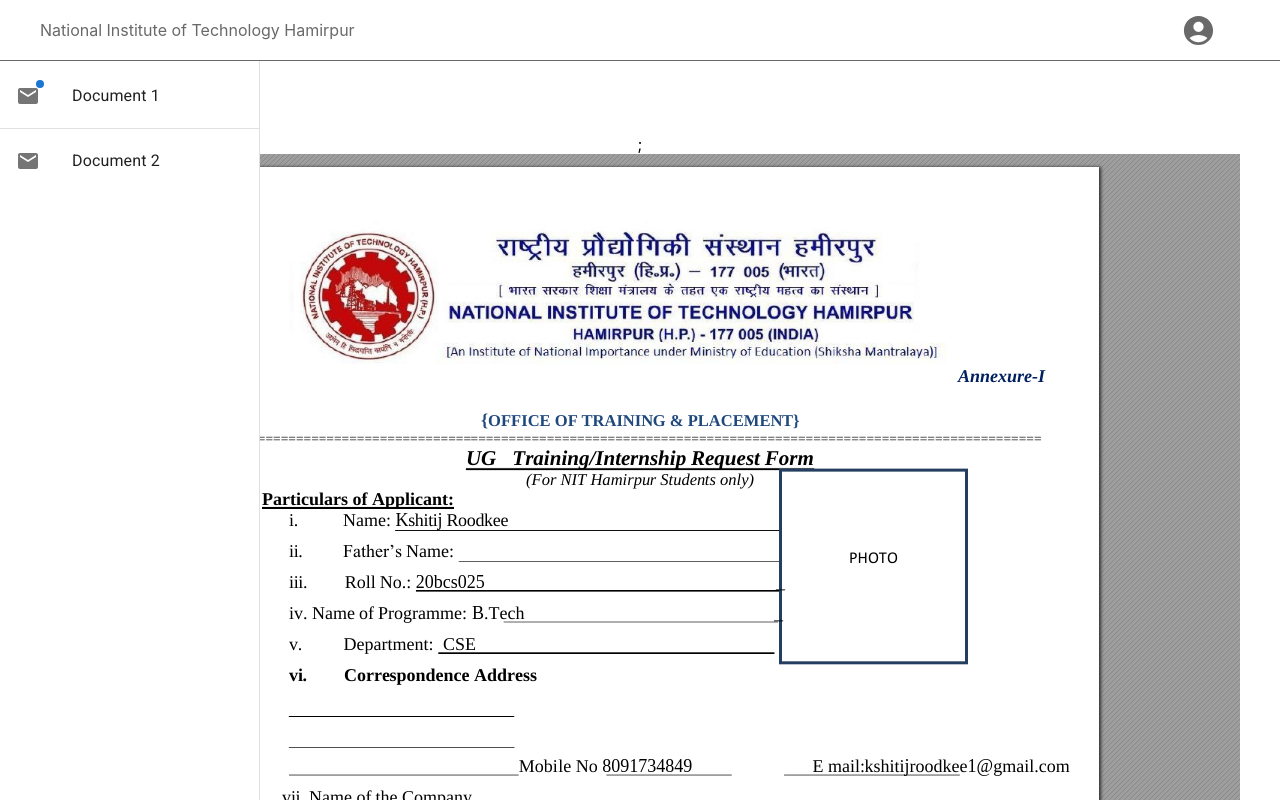
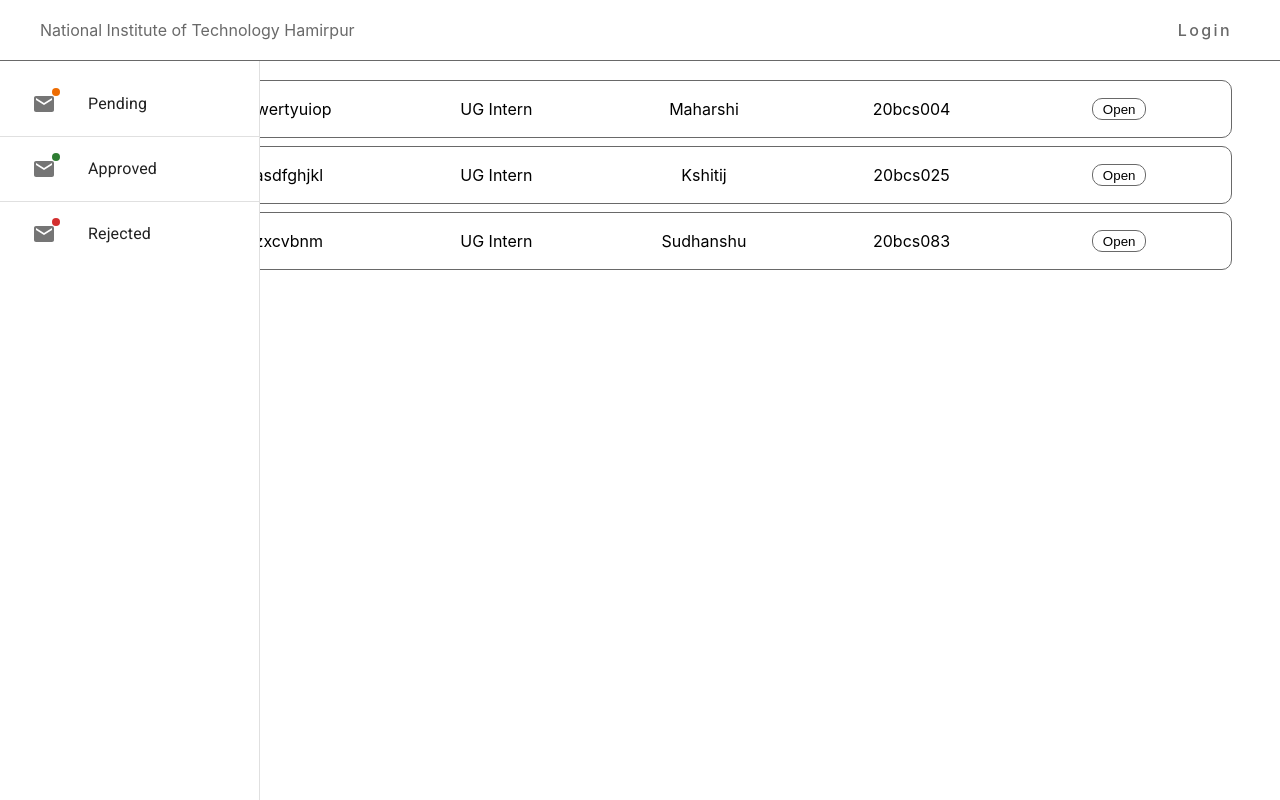
Before and after one commit to sudhanshu-k/NITH-Online-Internship-Document-Signing, a React (Vite) app in the folder front-end/: page /dashboard-ty in a window 1280 px wide. Shown: the top 800 px of the page. Built offline with nearby package versions, Linux system fonts and the light colour scheme.

Commit message:
Login button bug fixed

```diff
--- a/front-end/src/Components/Navbar/Navbar.jsx
+++ b/front-end/src/Components/Navbar/Navbar.jsx
@@ -1,13 +1,11 @@
 import React, { useState } from "react";
 import "./Navbar.css";
 import { Link } from "react-router-dom";
-import AccountCircleIcon from "@mui/icons-material/AccountCircle";
 import { useContext } from "react";
 import { AppContext } from "../../App";
 
 const Navbar = () => {
 	const { userState } = useContext(AppContext);
-	// console.log(userState);
 	return (
 		<nav className="navbar">
 			<div className="navbar-container">
@@ -17,10 +15,18 @@
 					</Link>
 				</div>
 				<div className="navbar-profile">
-					<Link className="profile-container" to={"/profile-st"}>
-						<AccountCircleIcon className="account-icon" fontSize="large" />
+					{userState.firstname != "" ? (
+						<Link className="profile-container" to={"/profile-st"}>
+							<p className="account-name">{userState.firstname}</p>
+						</Link>
+					) : (
+						<Link className="profile-container" to={"/"}>
+							<p className="account-name">Login</p>
+						</Link>
+					)}
+					{/* <Link className="profile-container" to={"/profile-st"}>
 						<p className="account-name">{userState.firstname}</p>
-					</Link>
+					</Link> */}
 				</div>
 			</div>
 		</nav>
--- a/front-end/src/Components/Sidebar/Sidebar.jsx
+++ b/front-end/src/Components/Sidebar/Sidebar.jsx
@@ -20,29 +20,36 @@
 				<Toolbar disableGutters={true} />
 				<Box sx={{ overflow: "auto" }}>
 					<List>
-						<ListItem disablePadding>
-							<ListItemButton
-								onClick={() => {
-									navigate("/dashboard-st");
-								}}
-							>
+						<ListItem>
+							<ListItemButton>
 								<ListItemIcon>
-									<Badge color="primary" variant="dot">
+									<Badge color="warning" variant="dot">
 										<MailIcon />
 									</Badge>
 								</ListItemIcon>
-								<ListItemText>Document 1</ListItemText>
+								<ListItemText>Pending</ListItemText>
 							</ListItemButton>
 						</ListItem>
-					</List>
-					<Divider />
-					<List>
-						<ListItem disablePadding>
+						<Divider />
+						<ListItem>
 							<ListItemButton>
 								<ListItemIcon>
-									<MailIcon />
+									<Badge color="success" variant="dot">
+										<MailIcon />
+									</Badge>
 								</ListItemIcon>
-								<ListItemText>Document 2</ListItemText>
+								<ListItemText>Approved</ListItemText>
+							</ListItemButton>
+						</ListItem>
+						<Divider />
+						<ListItem>
+							<ListItemButton>
+								<ListItemIcon>
+									<Badge color="error" variant="dot">
+										<MailIcon />
+									</Badge>
+								</ListItemIcon>
+								<ListItemText>Rejected</ListItemText>
 							</ListItemButton>
 						</ListItem>
 					</List>
--- a/front-end/src/Pages/Login/Login.css
+++ b/front-end/src/Pages/Login/Login.css
@@ -53,3 +53,7 @@
 .setup-child {
 	margin: 1em;
 }
+
+.login-teach {
+	margin: 1em;
+}
--- a/front-end/src/Pages/Login/Login.jsx
+++ b/front-end/src/Pages/Login/Login.jsx
@@ -8,6 +8,8 @@
 import { StylesProvider } from "@mui/styles";
 import axios from "axios";
 import { useNavigate } from "react-router-dom";
+import { ToggleButton } from "@mui/material";
+import { Check } from "@mui/icons-material";
 
 function Login() {
 	const { userState, setUserState, setAccesstoken } = useContext(AppContext);
@@ -24,8 +26,10 @@
 	} = useForm({ resolver: yupResolver(schema) });
 
 	const navigate = useNavigate();
+	const [selected, setSelected] = React.useState(false);
 
 	const onSubmit = (data) => {
+		console.log("Submitted");
 		axios
 			.post("http://127.0.0.1:3000/api/auth/signin", data, {
 				withCredentials: true,
@@ -36,7 +40,11 @@
 					console.log(response.data.user);
 					// setAccesstoken(response.data.data.access_token);
 					setUserState(response.data.user);
-					navigate("/dashboard-st");
+					if (selected) {
+						navigate("/dashboard-ty");
+					} else {
+						navigate("/dashboard-st");
+					}
 					// console.log(userState);
 				} else {
 					alert("Something Went Wrong");
@@ -50,7 +58,6 @@
 	return (
 		<StylesProvider>
 			<div className="login-card">
-				<div className="login-header"></div>
 				<div className="login-form">
 					<form onSubmit={handleSubmit(onSubmit)}>
 						<input type="text" className="login-input" placeholder="Email..." {...register("email")} />
@@ -60,6 +67,18 @@
 						<input type="submit" className="login-submit" />
 					</form>
 				</div>
+				<div className="login-teach">Are you a faculty member ?</div>
+				<ToggleButton
+					value="check"
+					selected={selected}
+					color="success"
+					size="small"
+					onChange={() => {
+						setSelected(!selected);
+					}}
+				>
+					<Check />
+				</ToggleButton>
 			</div>
 		</StylesProvider>
 	);
--- a/front-end/src/Pages/Student Dashboard/StudentDashboard.jsx
+++ b/front-end/src/Pages/Student Dashboard/StudentDashboard.jsx
@@ -8,14 +8,19 @@
 function StudentDashboard() {
 	const { accesstoken } = useContext(AppContext);
 	useEffect(() => {
-		axios
-			.get("http://127.0.0.1:3000/api/profile/dashboard", {
-				withCredentials: true,
-				credentials: "included",
-			})
-			.then((response) => {
+		async function fetchDashboardData() {
+			try {
+				const response = await axios.get("http://127.0.0.1:3000/api/profile/dashboard", {
+					withCredentials: true,
+					credentials: "include",
+				});
 				console.log(response);
-			});
+			} catch (error) {
+				console.error(error);
+			}
+		}
+
+		fetchDashboardData();
 	}, []);
 
 	return (
--- a/front-end/src/Pages/Teacher Dashboard/TeacherDashboard.jsx
+++ b/front-end/src/Pages/Teacher Dashboard/TeacherDashboard.jsx
@@ -1,32 +1,59 @@
 import React from "react";
 import UgIntern from "../Forms/UG Training Request Form/UgInten";
-
 import styles from "./TeacherDashboard.module.css";
 
+function TeacherDashboard() {
+	const data = {
+		name: "Kshitij Roodkee",
+		fname: "ASDH",
+		rollNo: "20bcs025",
+		department: "CSE",
+		programme: "Btech",
+		email: "kshitijroodkee1@gmail.com",
+		programme: "B.Tech",
+		phone: "8091734849",
+	};
 
-function TeacherDashboard() {
+	const forms = [
+		{ uuid: "qwertyuiop", type: "UG Intern", user: { name: "Maharshi", roll: "20bcs004" } },
+		{ uuid: "asdfghjkl", type: "UG Intern", user: { name: "Kshitij", roll: "20bcs025" } },
+		{ uuid: "zxcvbnm", type: "UG Intern", user: { name: "Sudhanshu", roll: "20bcs083" } },
+	];
 
-	const data={
-		"name" : "Kshitij Roodkee",
-		"fname": "ASDH",
-		"rollNo" : "20bcs025",
-		"department": "CSE",
-		"programme":"Btech",
-		"email" :"kshitijroodkee1@gmail.com",
-		"programme":"B.Tech",
-		"phone": "8091734849"
+	const handleClick = (uuid) => {
+		console.log(uuid);
+		// get request with input of uuid
+	};
 
-	}
-
-
-	return <>
-<div>TeacherDashboard</div>
-<div className={styles.control}>
-	<button className={styles.approve}> Approve </button>
-	<button className={styles.reject}> Reject</button>
-</div>
-<UgIntern {...data}/>
-	</>
+	return (
+		<div className={styles.tyBody}>
+			{forms.map((form) => {
+				return (
+					<div className={styles.formTab}>
+						<div className={styles.formTabChild}> {form.uuid}</div>
+						<div className={styles.formTabChild}> {form.type}</div>
+						<div className={styles.formTabChild}> {form.user.name}</div>
+						<div className={styles.formTabChild}> {form.user.roll}</div>
+						<div className={styles.formTabChild}>
+							<button
+								className={styles.formTabButton}
+								onClick={() => {
+									handleClick(form.uuid);
+								}}
+							>
+								Open
+							</button>
+						</div>
+					</div>
+				);
+			})}
+			{/* <div className={styles.control}>
+				<button className={styles.approve}> Approve </button>
+				<button className={styles.reject}> Reject</button>
+			</div>
+			<UgIntern {...data} /> */}
+		</div>
+	);
 }
 
 export default TeacherDashboard;
--- a/front-end/src/Pages/Teacher Dashboard/TeacherDashboard.module.css
+++ b/front-end/src/Pages/Teacher Dashboard/TeacherDashboard.module.css
@@ -1,4 +1,9 @@
-.control{
+.tyBody {
+	margin-left: 10vw;
+	margin-top: 5vh;
+}
+
+.control {
 	display: flex;
 	flex-direction: row;
 	align-items: center;
@@ -6,7 +11,7 @@
 	position: sticky;
 }
 
-.approve{
+.approve {
 	margin: 10px;
 	padding: 8px 16px;
 	border-radius: 5px;
@@ -23,7 +28,7 @@
 	cursor: pointer;
 }
 
-.reject{
+.reject {
 	padding: 8px 16px;
 	border-radius: 5px;
 	background-color: red;
@@ -38,3 +43,27 @@
 	align-items: center;
 	cursor: pointer;
 }
+
+.formTab {
+	min-width: 78vw;
+	min-height: 5vh;
+	padding: 0.5em;
+	border: solid 1px dimgray;
+	border-radius: 10px;
+	margin: 0.5em;
+	display: flex;
+	flex-direction: row;
+	align-items: center;
+}
+
+.formTabChild {
+	flex: 1 1 0;
+}
+
+.formTabButton {
+	background-color: white;
+	border: solid 1px dimgray;
+	border-radius: 10px;
+	padding: 0.2em 0.75em;
+	cursor: pointer;
+}
```
Lines whose indentation alone changed are shown as unchanged.
